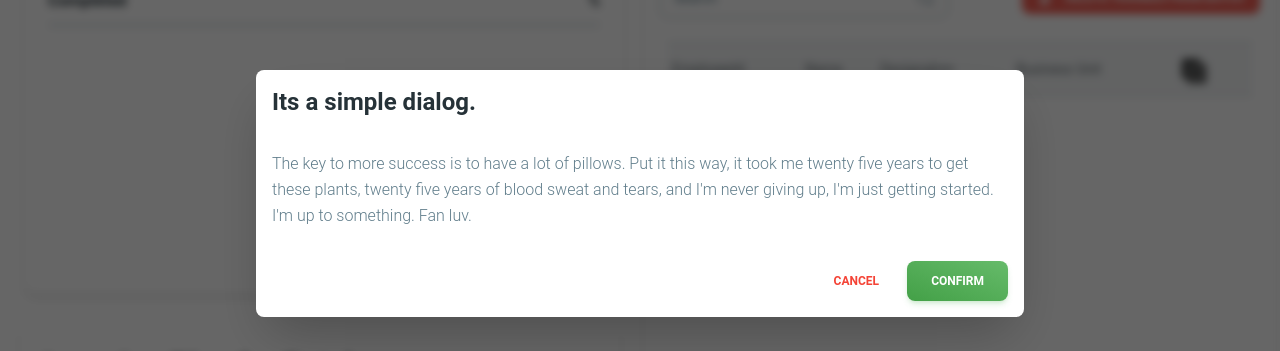
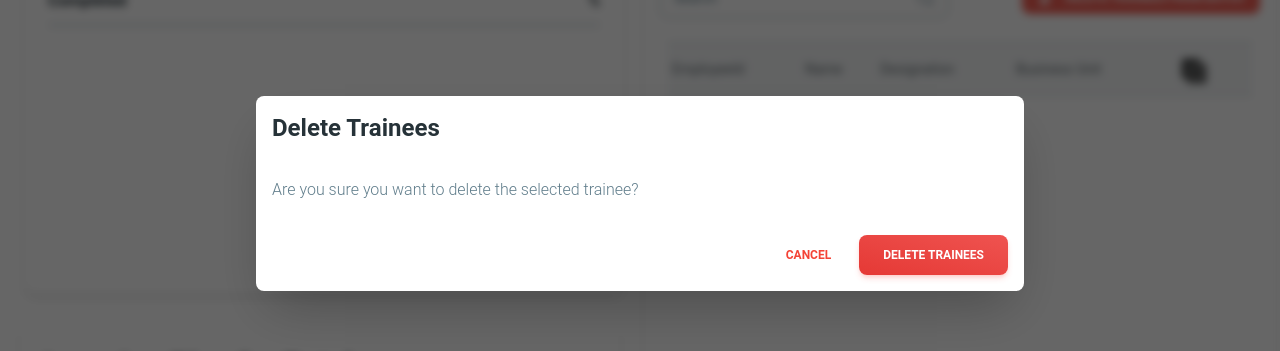
Before and after one commit to ShravanJanwade/LMS, a React (Vite) app: page /lms/batches/batchDetails in a window 1280 px wide. Both pictures are taken after a click on the button "DELETE TRAINEES FROM BATCH". Shown: the part 207-558 px from the top of the page. Built offline with nearby package versions, Linux system fonts and the light colour scheme; no server answers.

Commit message:
Modal Feature done,Testing Remaining

```diff
--- a/src/Components/BatchHeader.jsx
+++ b/src/Components/BatchHeader.jsx
@@ -25,7 +25,7 @@ const TABS = [
     value: "Active",
   },
   {
-    label: "UnActive",
+    label: "In-Active",
     value: "Non-Active",
   },
 ];
--- a/src/Components/Modal.jsx
+++ b/src/Components/Modal.jsx
@@ -7,7 +7,7 @@ import {
 } from "@material-tailwind/react";
 import PropTypes from "prop-types";
 
-const Modal = ({ handleOpen, open ,handleClose}) => {
+const Modal = ({ handleOpen, open ,handleClose,data}) => {
   return (
     <>
       <Dialog
@@ -18,12 +18,9 @@ const Modal = ({ handleOpen, open ,handleClose}) => {
           unmount: { scale: 0.9, y: -100 },
         }}
       >
-        <DialogHeader>Its a simple dialog.</DialogHeader>
+        <DialogHeader>{data.title}</DialogHeader>
         <DialogBody>
-          The key to more success is to have a lot of pillows. Put it this way,
-          it took me twenty five years to get these plants, twenty five years of
-          blood sweat and tears, and I&apos;m never giving up, I&apos;m just
-          getting started. I&apos;m up to something. Fan luv.
+          {data.message}
         </DialogBody>
         <DialogFooter>
           <Button
@@ -34,8 +31,8 @@ const Modal = ({ handleOpen, open ,handleClose}) => {
           >
             <span>Cancel</span>
           </Button>
-          <Button variant="gradient" color="green" onClick={handleOpen}>
-            <span>Confirm</span>
+          <Button variant="gradient" color={`${data.delete==true?"red":"green"}`} onClick={handleOpen}>
+            <span>{data.actionText}</span>
           </Button>
         </DialogFooter>
       </Dialog>
@@ -46,6 +43,8 @@ Modal.propTypes = {
   handleOpen: PropTypes.func.isRequired,
   handleClose: PropTypes.func.isRequired,
   open: PropTypes.bool.isRequired,
+  data: PropTypes.object.isRequired,
+
 };
 
 export default Modal;
--- /dev/null
+++ b/src/Data/ModalData.jsx
@@ -0,0 +1,18 @@
+export const modalDeleteBatch={
+    title:'Delete Batch',
+    message:'Are you sure you want to delete this batch?',
+    actionText:'Delete Batch',
+    delete:true
+}
+export const modalDeleteTrainee={
+    title:'Delete Trainees',
+    message:'Are you sure you want to delete the selected trainee?',
+    actionText:'Delete Trainees',
+    delete:true
+}
+export const modalAddTrainees={
+    title:'Add Trainees',
+    message:'Are you sure you want to add the selected trainee?',
+    actionText:'Add Trainees',
+    delete:false
+}
--- a/src/Pages/BatchDetails.jsx
+++ b/src/Pages/BatchDetails.jsx
@@ -23,6 +23,7 @@ import {
 // import { useBatch } from "../Context/BatchContext";
 import { fetchTrainees } from "../Services/BatchEmployee.js";
 import { fetchBatchProgress } from "../Services/ProgressData.js";
+import {modalDeleteBatch,modalDeleteTrainee} from "../Data/ModalData.jsx";
 const BatchDetails = () => {
   const [trainees, setTrainees] = useState([]);
   const [rows, setRows] = useState(trainees);
@@ -161,7 +162,7 @@ const BatchDetails = () => {
               {batchDetails ? (
                 <>
                   <Typography
-                    variant="h4"
+                    variant="h5"
                     color="blue-gray"
                     className="mb-5 flex"
                   >
@@ -179,6 +180,7 @@ const BatchDetails = () => {
                         open={deleteOpen}
                         handleOpen={deleteBatchhandler}
                         handleClose={handleDeleteClose}
+                        data={modalDeleteBatch}
                       />
                     </div>
                   </Typography>
@@ -276,6 +278,7 @@ const BatchDetails = () => {
                 open={open}
                 handleOpen={deleteHandler}
                 handleClose={handleClose}
+                data={modalDeleteTrainee}
               />
             </div>
           </CardHeader>
--- a/src/Pages/UsersList.jsx
+++ b/src/Pages/UsersList.jsx
@@ -12,7 +12,7 @@ import EmployeeTable from "../Components/EmployeeTable";
 import { TABLE_HEAD } from "../Services/EmployeeData.js";
 import SearchBar from "../Components/SearchBar";
 import { fetchEmployees, sendSelectedUsers } from "../Services/allEmployee.js";
-
+import {modalAddTrainees} from "../Data/ModalData.jsx"
 const UsersList = () => {
   const table = {
     height: "490px",
@@ -118,6 +118,7 @@ const UsersList = () => {
               handleOpen={handleOpen}
               open={open}
               handleClose={handleClose}
+              data={modalAddTrainees}
             />
             <Button
               className="flex items-center gap-3"
@@ -131,6 +132,7 @@ const UsersList = () => {
               handleOpen={handleOpenExcel}
               open={openExcel}
               handleClose={handleExcelClose}
+              data={modalAddTrainees}
             />
           </div>
         </div>
--- a/src/Pages/ViewBatches.jsx
+++ b/src/Pages/ViewBatches.jsx
@@ -4,40 +4,41 @@ import BatchDetailsTable from "../Components/BatchDetailsTable";
 import { useState, useEffect } from "react";
 import { fetchBatchData } from "../Services/BatchData";
 import { fetchProgressData } from "../Services/ProgressData";
+
 const ViewBatches = () => {
   const [card, setCard] = useState(true);
   const [status, setStatus] = useState("All");
   const [searchQuery, setSearchQuery] = useState("");
   const [progressData, setProgressData] = useState([]);
   const [change, setChange] = useState(false);
+  const [batchData, setBatchData] = useState([]);
+  const [dataFetched, setDataFetched] = useState(false); // Track if data has been fetched
+
   const toggleHandler = () => {
     setCard((prev) => !prev);
   };
+
   const statusHandler = (value) => {
     setStatus(value);
   };
+
   const searchHandler = (e) => {
     setSearchQuery(e.target.value.toLowerCase());
   };
-  const [batchData, setBatchData] = useState([]);
 
-  // Function to fetch batch data when the component mounts
   useEffect(() => {
     async function fetchData() {
-      const data = await fetchBatchData();
-      const progress = await fetchProgressData();
-      setProgressData(progress);
-      setBatchData(data);
+      if (!dataFetched) { // Check if data has already been fetched
+        const batch = await fetchBatchData();
+        const progress = await fetchProgressData();
+        setBatchData(batch);
+        setProgressData(progress);
+        setDataFetched(true); // Mark data as fetched
+      }
     }
     fetchData();
-  }, [batchData]);
-  useEffect(() => {
-    async function fetchData() {
-      const data = await fetchProgressData();
-      setProgressData(data);
-    }
-    fetchData();
-  }, [progressData]);
+  }, [dataFetched]); // Trigger the effect only when dataFetched changes
+
   const changeCardLayout = () => {
     setChange((prev) => !prev);
   };
@@ -70,4 +71,5 @@ const ViewBatches = () => {
     </div>
   );
 };
+
 export default ViewBatches;
--- a/src/Services/ProgressData.js
+++ b/src/Services/ProgressData.js
@@ -1,6 +1,6 @@
 export async function fetchProgressData() {
   try {
-    const response = await fetch(`http://localhost:1111/progress/batchwise`);
+    const response = await fetch(`http://172.18.4.233:1111/progress/batchwise`);
     if (!response.ok) {
       // throw new Error("Failed to fetch progress");
       return [];
@@ -16,7 +16,7 @@ export async function fetchProgressData() {
 export async function fetchBatchProgress(batchId) {
   try {
     const response = await fetch(
-      `http://localhost:1111/progress/batch/${batchId}`
+      `http://172.18.4.233:1111/progress/batch/${batchId}`
     );
     if (!response.ok) {
       // throw new Error("Failed to fetch progress");
```
Also changed, not shown: src/Services/BatchData.js (line endings or trailing spaces), src/Services/BatchDetailsData.js (line endings or trailing spaces).
